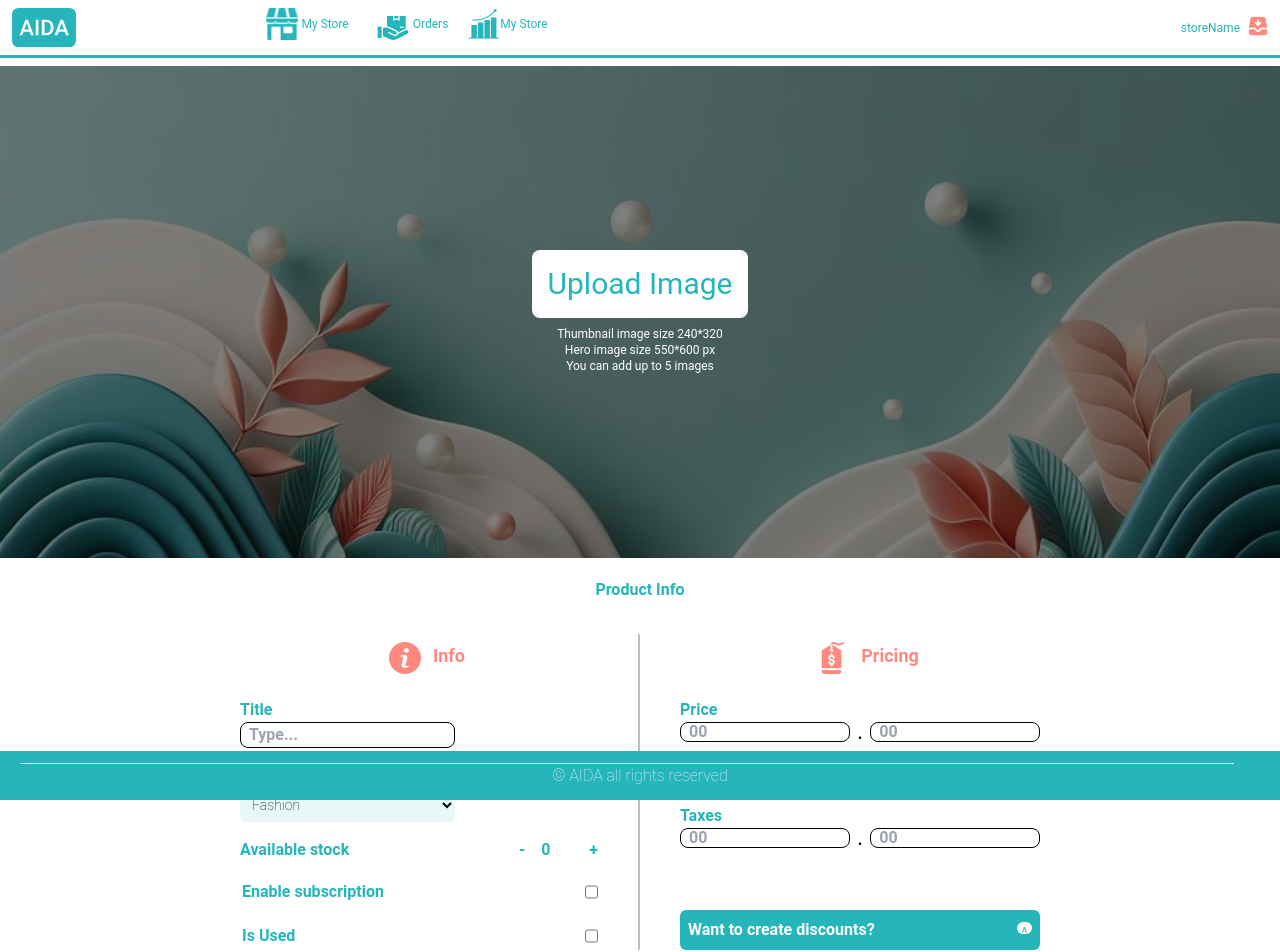
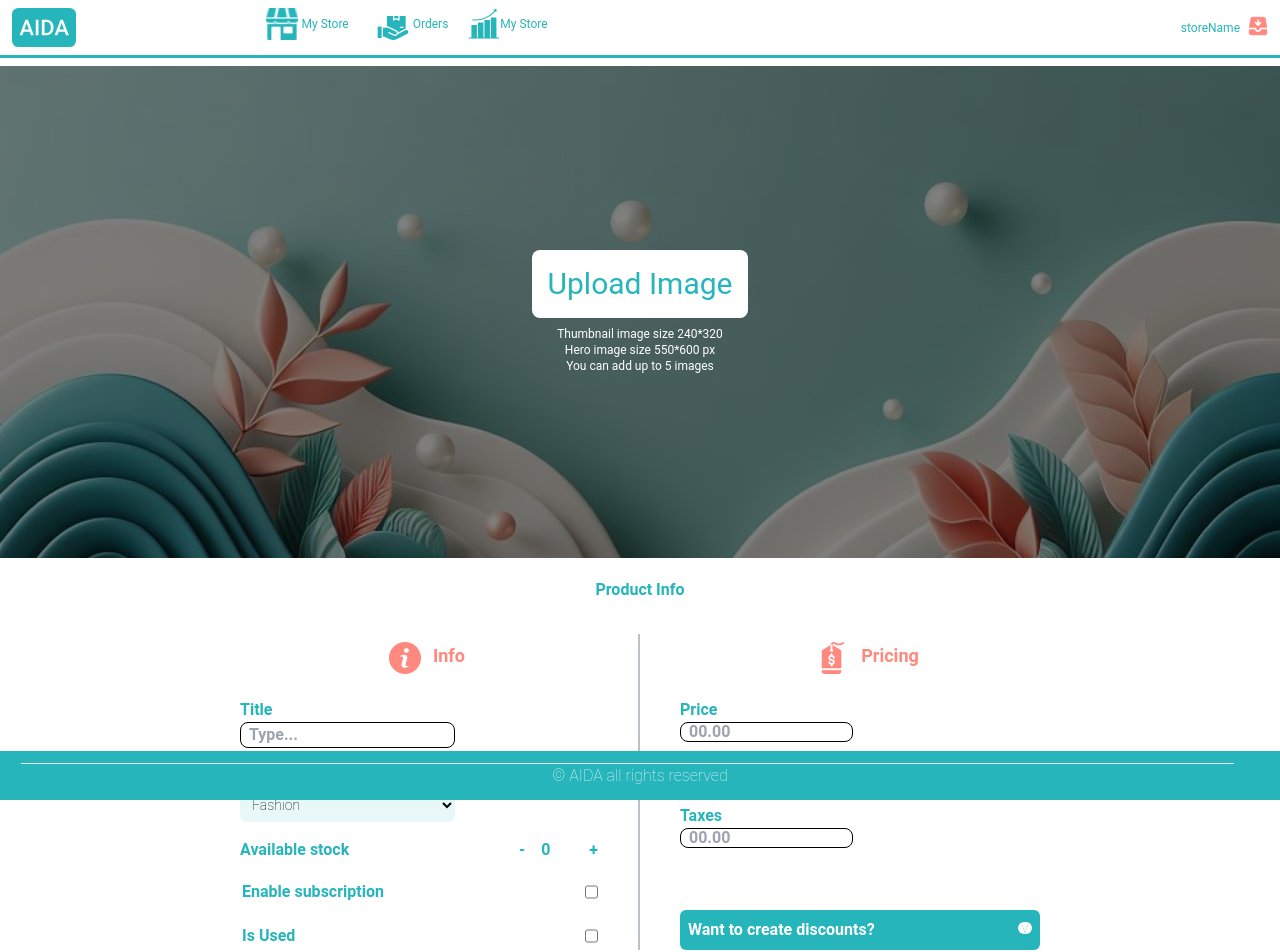
Before and after one commit to RanaMohamad21/Aida-Front-End, a React (Vite) app in the folder Aida/: page /addproduct in a window 1280 px wide. Shown: the top 952 px of the page. Built offline with nearby package versions, Linux system fonts and the light colour scheme.

Commit message:
Finished most of the functionality of the add product form

```diff
--- a/Aida/src/Vendor/AddProductPage.jsx
+++ b/Aida/src/Vendor/AddProductPage.jsx
@@ -10,14 +10,22 @@ import descriptionTag from "../assets/vendor/products/pen.png";
 import TitleAndLogo from "../UI/TitleAndLogo";
 import TextEditor from "../UI/TextEditor";
 import Background from "../assets/vendor/products/header.jpeg";
-import Button from "../UI/Button";
+import { useForm } from "react-hook-form";
 
-///
+// / We Can change the onSubmit function to assynchronous like specified in the react hook form guide
+
+//* Discount Percentage is in percentage ranges[0-100] not [0-1]
+//* I am sending the tags as a single string joined by ","
+
 function AddProductPage() {
   // const { updateShelves, shelfID } = useShelves();
   // function handleAddProduct() {}
 
   // console.log("Shelf ID: ", shelfID);
+  const { register, handleSubmit } = useForm();
+  const [availableStockCount, setAvailableStockCountCount] = useState(0);
+  const [hasDiscount, setHasDiscount] = useState(false);
+  const [discountDurationType, setDiscountDurationType] = useState();
   const [specifications, setSpecifications] = useState([
     { name: "Color", specification: "Red" },
     { name: "Color", specification: "Red" },
@@ -30,9 +38,11 @@ function AddProductPage() {
     "Exclusive",
   ]);
   const [newTag, setNewTag] = useState("");
-  const [description, setDescription] = useState("");
   const [images, setImages] = useState([]);
   const [previewImages, setPreviewImages] = useState([]);
+  const [description, setDescription] = useState("");
+  const [price, setPrice] = useState("");
+  const [taxes, setTaxes] = useState("");
 
   function handleDeleteImage(index) {
     setPreviewImages((prevImages) => {
@@ -75,10 +85,35 @@ function AddProductPage() {
     };
   }, [images, setPreviewImages]);
 
+  const onSubmit = (data) => {
+    const formData = new FormData();
+    for (let i = 0; i < data.images.length; i++) {
+      formData.set(`images[${i}]`, data.images[i]);
+    }
+    formData.append("price", Number(price));
+    formData.append("taxes", Number(taxes));
+    formData.append("Specification", JSON.stringify(specifications));
+    formData.append("tags", tags.join(","));
+    formData.append("Description", description);
+    formData.append("availableStockCount", availableStockCount);
+    formData.append("hasDiscount", hasDiscount);
+    formData.append("discountDurationType", discountDurationType);
+    formData.append("title", data.title);
+    formData.append("category", data.category);
+    formData.append("enableSubscription", data.enableSubscription);
+    formData.append("isUsed", data.isUsed);
+    formData.append("discountPercentage", data.discountPercentage);
+    formData.append("durationInDays", data.durationInDays);
+    formData.append("hasDiscountCode", data.hasDiscountCode);
+
+    const formDataObj = Object.fromEntries(formData.entries());
+    console.log(formDataObj);
+  };
+
   return (
     <>
       <VendorNavBar />
-      <form className=" mb-10">
+      <form className=" mb-10" onSubmit={handleSubmit(onSubmit)}>
         <div className=" grid-rows-[auto,1fr] mb-14">
           {/* Upload Image  */}
 
@@ -124,6 +159,7 @@ function AddProductPage() {
                     type="file"
                     className="hidden"
                     accept="image/*"
+                    {...register("images[]")}
                     onChange={(e) => {
                       e.preventDefault();
                       if (e.target.files && e.target.files.length > 0) {
@@ -156,7 +192,19 @@ function AddProductPage() {
           </div>
 
           {/* Item Information */}
-          <InfoAndPricing />
+          <InfoAndPricing
+            register={register}
+            price={price}
+            setPrice={setPrice}
+            taxes={taxes}
+            setTaxes={setTaxes}
+            count={availableStockCount}
+            setCount={setAvailableStockCountCount}
+            hasDiscount={hasDiscount}
+            setHasDiscount={setHasDiscount}
+            discountDurationType={discountDurationType}
+            setDiscountDurationType={setDiscountDurationType}
+          />
           <SpecificationsCollection
             specifications={specifications}
             setSpecifications={setSpecifications}
@@ -206,9 +254,12 @@ function AddProductPage() {
           </TitleAndLogo>
           <TextEditor text={description} setText={setDescription} />
         </div>
-        <Button background="FlamingoPink" width="w-1/3">
-          Create
-        </Button>
+
+        <input
+          type="submit"
+          value="Create"
+          className="bg-FlamingoPink text-white w-1/3   rounded-md h-8 uppercase my-5 cursor-pointer hover:translate-x-[2px] hover:translate-y-[2px] transition-all text-center justify-center pt-1 mx-auto"
+        />
       </form>
     </>
   );
--- a/Aida/src/Vendor/InfoAndPricing.jsx
+++ b/Aida/src/Vendor/InfoAndPricing.jsx
@@ -1,20 +1,23 @@
+/* eslint-disable react/prop-types */
 import { useState } from "react";
 import info from "../assets/vendor/products/information-button.png";
 import pricing from "../assets/vendor/products/price-tag.png";
 import ToggleSwitch from "../UI/ToggleSwitch";
 import TitleAndLogo from "../UI/TitleAndLogo";
 
-function InfoAndPricing() {
-  const [count, setCount] = useState(0);
-  const [isUp, setIsUp] = useState(true);
+
+
+function InfoAndPricing({ register, price, setPrice, taxes, setTaxes,hasDiscount,setHasDiscount,count,setCount, discountDurationType,setDiscountDurationType }) {
 
   function handleArrow() {
-    setIsUp((prevState) => !prevState);
+    setHasDiscount((prevState) => !prevState);
   }
 
   function handleCount(val) {
     setCount(Number(val));
   }
+
+
 
   return (
     <div className="  pb-10  px-10 md:px-20 text-teal font-semibold  md:w-3/4 md:m-auto">
@@ -27,14 +30,16 @@ function InfoAndPricing() {
       <div className=" sm:grid grid-cols-2">
         {/* Info  */}
         <div className="border-r-2 sm:border-gray pr-10 grid grid-rows-[repeat(6,min-content)] gap-4 ">
-
-          <TitleAndLogo imgURL={info} style="flex justify-center" >Info</TitleAndLogo>
+          <TitleAndLogo imgURL={info} style="flex justify-center">
+            Info
+          </TitleAndLogo>
 
           {/* Title  */}
           <div>
             <h1>Title</h1>
             <input
               type="text"
+              {...register("title")}
               placeholder="Type..."
               className=" border border-solid px-2 w-full md:w-[60%] border-black"
             />
@@ -46,18 +51,20 @@ function InfoAndPricing() {
             <select
               name="category"
               className=" w-full bg-teal bg-opacity-10 p-2  md:w-[60%] rounded-md text-black font-thin text-sm "
+              {...register("category")}
             >
-              <option>Fashion</option>
-              <option>Electronics</option>
-              <option>Sports</option>
-              <option>Health &amp; wellness</option>
-              <option>Pet supplies</option>
-              <option>Books</option>
-              <option>Home essentials</option>
-              <option>Office supplies</option>
+              <option value="fashion">Fashion</option>
+              <option  value="electronics">Electronics</option >
+              <option value="sports">Sports</option>
+              <option value="health">Health &amp; wellness</option>
+              <option value="pet supplies">Pet supplies</option>
+              <option value="books">Books</option>
+              <option value="home essentials">Home essentials</option>
+              <option value="office supplies">Office supplies</option>
             </select>
           </div>
-          {/* Available Stock */}
+
+          {/* ///Available Stock */}
           <div className="flex justify-between ">
             <div>Available stock</div>
             <div className="flex ">
@@ -79,33 +86,40 @@ function InfoAndPricing() {
           {/* Subscription */}
           <div className=" flex justify-between ">
             <label htmlFor="subscription">Enable subscription</label>
-            <input type="checkbox" id="subscription" />
+            <input
+              type="checkbox"
+              {...register("enableSubscription")}
+              id="subscription"
+            />
           </div>
 
           {/* Is Used */}
           <div className=" flex justify-between ">
             <label htmlFor="used">Is Used</label>
-            <input type="checkbox" id="used" />
+            <input type="checkbox" {...register("isUsed")} id="used" />
           </div>
         </div>
 
         {/* Pricing */}
         <div className=" grid grid-rows-[auto,1fr,1fr] pl-10 gap-4">
-
-          <TitleAndLogo imgURL={pricing} imgStyle="h-8" style="flex justify-center" >Pricing</TitleAndLogo>
+          <TitleAndLogo
+            imgURL={pricing}
+            imgStyle="h-8"
+            style="flex justify-center"
+          >
+            Pricing
+          </TitleAndLogo>
 
           {/* Price */}
           <div>
             <h1 className=" block">Price</h1>
             <div className=" flex">
             <input
-                placeholder="00"
+  placeholder="00.00"
   className=" w-[48%] border border-solid h-5 p-2 mr-2 border-black"
-              />
-              <span className=" text-black">.</span>
-              <input
-                placeholder="00"
-                className=" w-[48%] p-2 border border-solid h-5 ml-2 border-black"
+  name="priceBeforeDecimal"
+  value={price}
+  onChange={e=>setPrice(Number(e.target.value))}
 />
             </div>
           </div>
@@ -115,14 +129,13 @@ function InfoAndPricing() {
             <h1 className=" block">Taxes</h1>
             <div className=" flex">
             <input
-                placeholder="00"
+  placeholder="00.00"
   className=" w-[48%] border border-solid h-5 p-2 mr-2 border-black"
+  name="taxesBeforeDecimal"
+  value={taxes}
+  onChange={e=>setTaxes(Number(e.target.value))}
 />
-              <span className=" text-black">.</span>
-              <input
-                placeholder="00"
-                className=" w-[48%] p-2 border border-solid h-5 ml-2 border-black"
-              />
+
             </div>
           </div>
 
@@ -134,10 +147,10 @@ function InfoAndPricing() {
                 className=" bg-white rounded-full h-3 px-1 mt-1 text-teal text-[10px] font-thin cursor-pointer"
                 onClick={() => handleArrow()}
               >
-                {isUp ? "∧" : "V"}
+                {hasDiscount ? "∧" : "V"}
               </span>
             </div>
-            {!isUp && (
+            {hasDiscount && (
               <div className="pt-4 pl-2">
                 <div className=" flex ">
                   Discount percentage
@@ -145,19 +158,21 @@ function InfoAndPricing() {
                     type="text"
                     placeholder="00"
                     className=" w-10 border border-solid ml-3 mr-1 pl-2 border-black"
+                    {...register("discountPercentage")}
                   />
                   <span className=" text-black text-lg ">%</span>
                 </div>
-                <ToggleSwitch>Discount Codes</ToggleSwitch>
-                <div className="flex bg-gray px-2 py-1 rounded-lg text-black">
+                <ToggleSwitch register={register}>Discount Codes</ToggleSwitch>
+                <div className="flex bg-gray w-fit rounded-lg text-black">
                   <input
                     type="radio"
-                    value="time"
+                    value= "time"
                     name="duration"
                     id="time"
                     className=" appearance-none "
+                    onChange={(e) => setDiscountDurationType(e.target.value)}
                   />
-                  <label htmlFor="time" className=" cursor-pointer ">
+                  <label htmlFor="time" className={` cursor-pointer  p-1 ${discountDurationType === 'time'?"bg-IceBlue rounded-md": ""}`}>
                     Time limited
                   </label>
                   <input
@@ -166,8 +181,9 @@ function InfoAndPricing() {
                     name="duration"
                     id="number"
                     className="appearance-none "
+                    onChange={(e) => setDiscountDurationType(e.target.value)}
                   />
-                  <label htmlFor="number" className=" cursor-pointer pl-3 ">
+                  <label htmlFor="number"  className={` cursor-pointer  p-1 ${discountDurationType === 'number'?"bg-IceBlue rounded-md": ""}`}>
                     Number limited
                   </label>
                 </div>
@@ -178,6 +194,7 @@ function InfoAndPricing() {
                       type="text"
                       placeholder="00"
                       className="border border-solid w-10 h-8 border-black p-2"
+                      {...register("durationInDays")}
                     />{" "}
                     <span className=" text-black font-thin text-sm">days</span>
                   </div>
```
Also changed, not shown: Aida/src/UI/ToggleSwitch.jsx (+2 -1 lines). Lines whose indentation alone changed are shown as unchanged.
